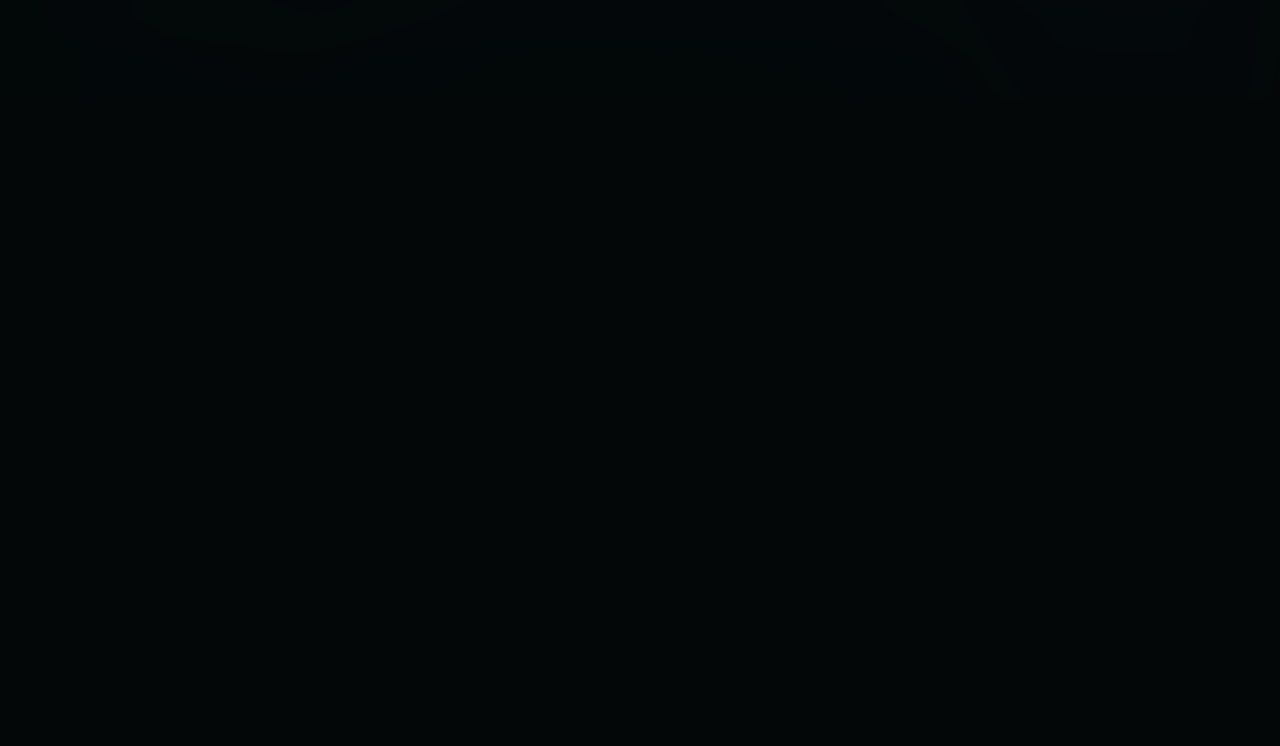
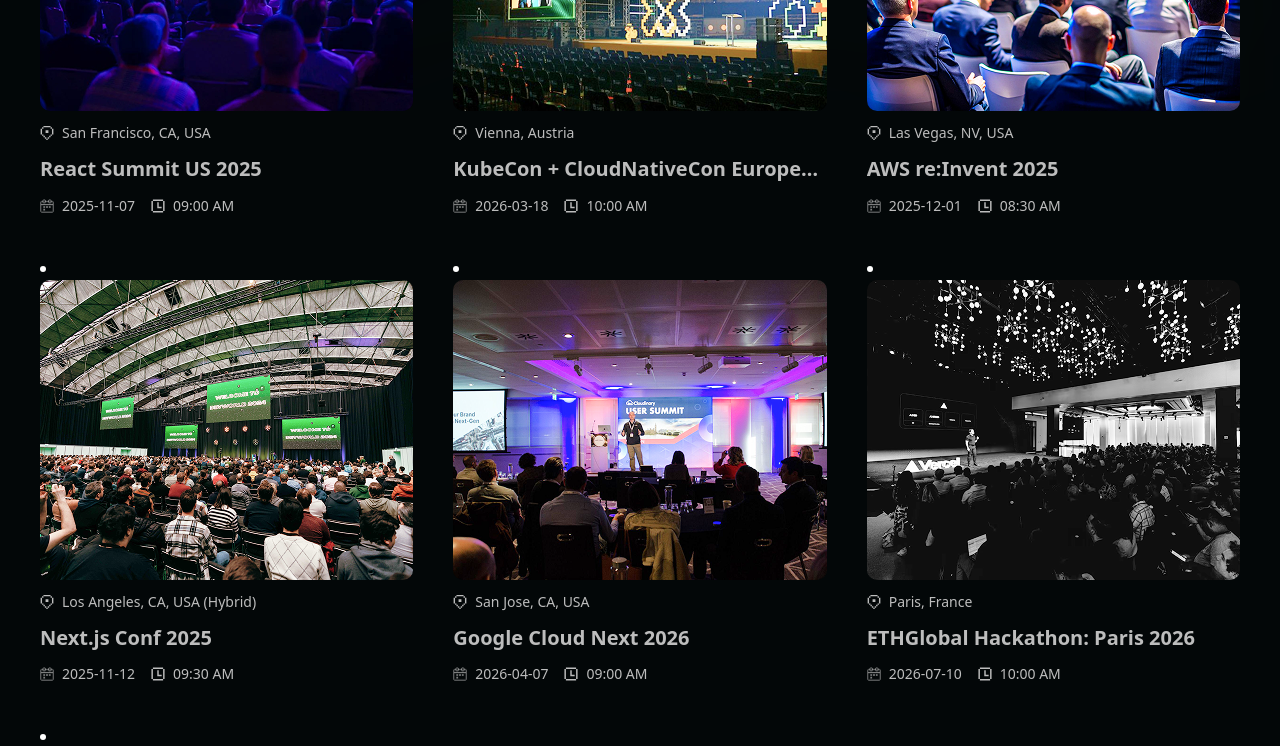
Before and after one commit to DalipTandon/nextjs_application, a Next.js app: page / in a window 1280 px wide. Shown: the part 700-1446 px from the top of the page. Before the commit the page ends 800 px from the top, so only its background shows below. Built offline with nearby package versions, Linux system fonts and the light colour scheme; a web font is replaced by a local one.

Commit message:
Add:Eventcard to homepage

```diff
--- a/app/page.tsx
+++ b/app/page.tsx
@@ -1,7 +1,9 @@
+import EventCard from "@/components/EventCard";
 import ExploreBtn from "../components/ExploreBtn";
 import Image from "next/image";
+import events from "@/lib/constants";
 
-export default function Home() {
+export default function Page() {
   return (
     <section>
     <h1 className="text-center">
@@ -11,10 +13,10 @@
     <ExploreBtn />
     <div className="mt-20 space-y-7">
     <h3>Featured events</h3>
-    <ul>
-      {[1,2,3,4,5].map((event)=>(
-        <li key={event}>
-          Event {event}
+    <ul className="events">
+      {events.map((event)=>(
+        <li key={event.title}>
+          <EventCard {...event}/>
         </li>
       ))}
     </ul>
--- /dev/null
+++ b/components/EventCard.tsx
@@ -0,0 +1,39 @@
+import Link from "next/link";
+import Image from "next/image";
+
+interface Props {
+    title: string;
+    image: string;
+    slug: string;
+    location: string;
+    date: string;
+    time: string;
+}
+
+const EventCard = ({ title, image, slug, location, date, time }: Props) => {
+    return (
+        <Link href={`/events/${slug}`} id="event-card">
+            <Image src={image} alt={title} width={410} height={300} className="poster" />
+
+            <div className="flex flex-row gap-2">
+                <Image src="/icons/pin.svg" alt="location" width={14} height={14} />
+                <p>{location}</p>
+            </div>
+
+            <p className="title">{title}</p>
+
+            <div className="datetime">
+                <div>
+                    <Image src="/icons/calendar.svg" alt="date" width={14} height={14} />
+                    <p>{date}</p>
+                </div>
+                <div>
+                    <Image src="/icons/clock.svg" alt="time" width={14} height={14} />
+                    <p>{time}</p>
+                </div>
+            </div>
+        </Link>
+    )
+}
+
+export default EventCard
--- /dev/null
+++ b/lib/constants.ts
@@ -0,0 +1,69 @@
+export type EventItem = {
+  image: string;
+  title: string;
+  slug: string;
+  location: string;
+  date: string; // e.g., "2025-11-07"
+  time: string; // e.g., "09:00 AM"
+};
+
+export const events: EventItem[] = [
+  {
+    image: "/images/event1.png",
+    title: "React Summit US 2025",
+    slug: "react-summit-us-2025",
+    location: "San Francisco, CA, USA",
+    date: "2025-11-07",
+    time: "09:00 AM",
+  },
+  {
+    image: "/images/event2.png",
+    title: "KubeCon + CloudNativeCon Europe 2026",
+    slug: "kubecon-cloudnativecon-eu-2026",
+    location: "Vienna, Austria",
+    date: "2026-03-18",
+    time: "10:00 AM",
+  },
+  {
+    image: "/images/event3.png",
+    title: "AWS re:Invent 2025",
+    slug: "aws-reinvent-2025",
+    location: "Las Vegas, NV, USA",
+    date: "2025-12-01",
+    time: "08:30 AM",
+  },
+  {
+    image: "/images/event4.png",
+    title: "Next.js Conf 2025",
+    slug: "nextjs-conf-2025",
+    location: "Los Angeles, CA, USA (Hybrid)",
+    date: "2025-11-12",
+    time: "09:30 AM",
+  },
+  {
+    image: "/images/event5.png",
+    title: "Google Cloud Next 2026",
+    slug: "google-cloud-next-2026",
+    location: "San Jose, CA, USA",
+    date: "2026-04-07",
+    time: "09:00 AM",
+  },
+  {
+    image: "/images/event6.png",
+    title: "ETHGlobal Hackathon: Paris 2026",
+    slug: "ethglobal-paris-2026",
+    location: "Paris, France",
+    date: "2026-07-10",
+    time: "10:00 AM",
+  },
+  {
+    image: "/images/event-full.png",
+    title: "Open Source Summit North America 2026",
+    slug: "oss-na-2026",
+    location: "Vancouver, Canada",
+    date: "2026-06-22",
+    time: "09:00 AM",
+  },
+];
+
+export default events;
```
